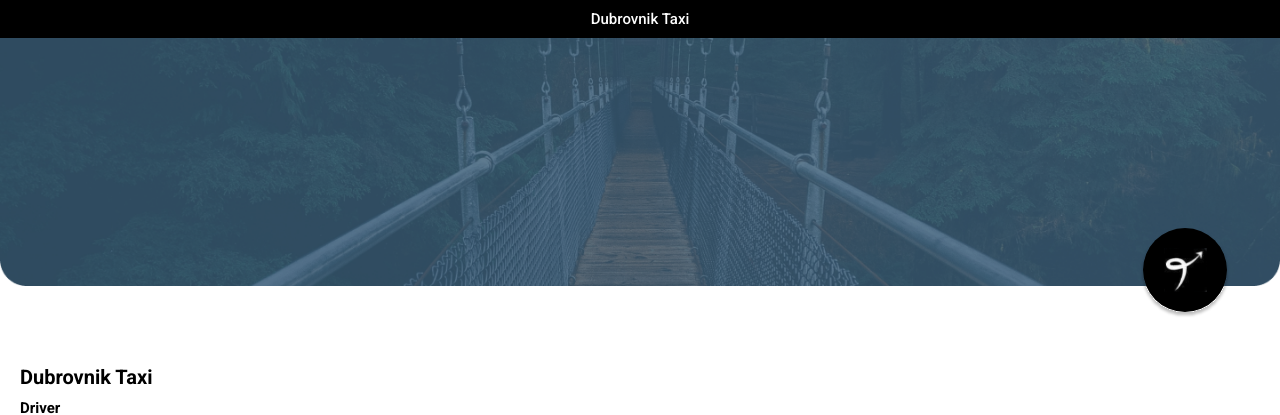
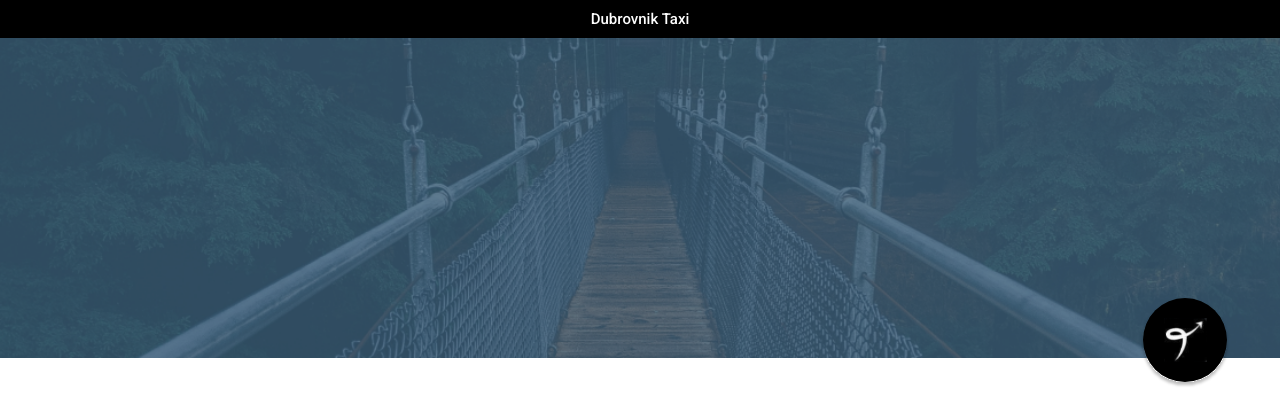
Before and after one commit to Imranahmed223/DIGITAL_CARD_WEB, a React (Create React App) app: page / in a window 1280 px wide. Shown: the top 415 px of the page. Built offline with nearby package versions, Linux system fonts and the light colour scheme.

Commit message:
new code

```diff
--- a/src/module/Home/Home.scss
+++ b/src/module/Home/Home.scss
@@ -2,8 +2,18 @@
 @import "../../scss/mixins";
 .home {
   &-hero {
+    height: 40vh;
+    @include respond(tab-port) {
+      height: 24vh;
+    }
     & > img {
       width: 100%;
+      height: 40vh;
+      object-fit: cover;
+      @include respond(tab-port) {
+        height: 23vh;
+        background-position: bottom;
+      }
     }
   }
   &-logo {
```
Also changed, not shown: 7 other files (tests, documents, lock files or other folders).
